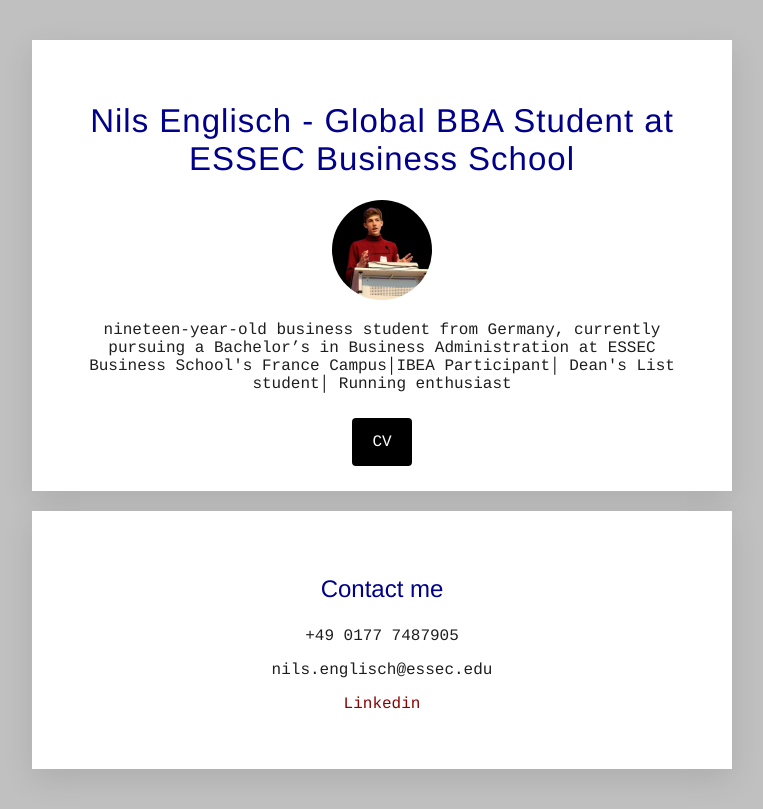
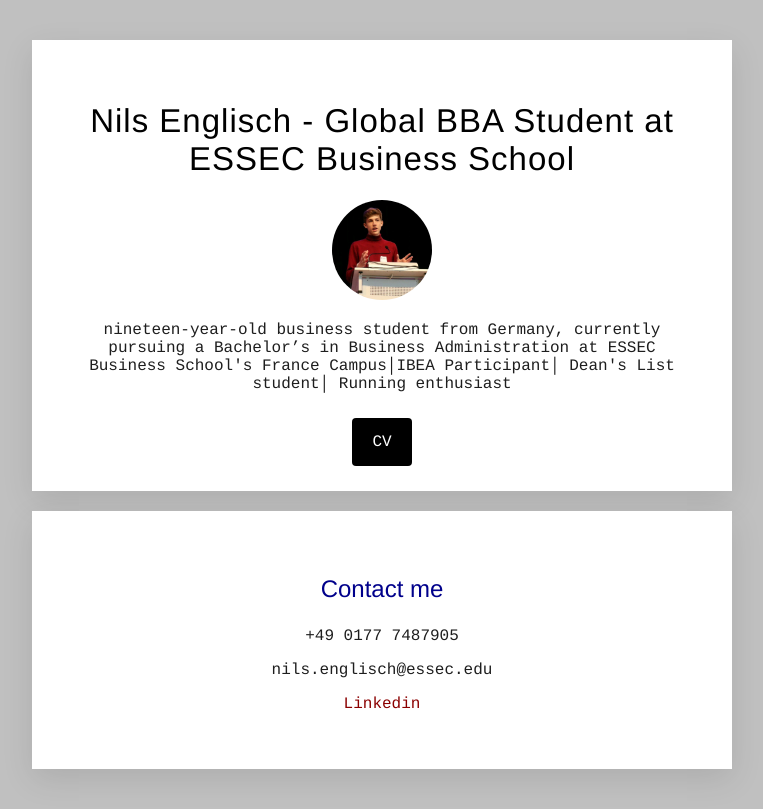
Before and after one commit to Nils-Englisch/my-profile, a plain HTML site: page index.html in a window 1280 px wide. Shown: the whole page, without its empty margins (258-1021 px from the left). Drawn offline with Linux system fonts and the light colour scheme.

Commit message:
Update style.css

```diff
--- a/style.css
+++ b/style.css
@@ -13,7 +13,7 @@ h1, h2, h3 {
 
 
 h1 {
-	color: darkblue;
+	color: rgb(0,0,0);
 	font-weight: 100;
 	letter-spacing: 1px;
 
```
